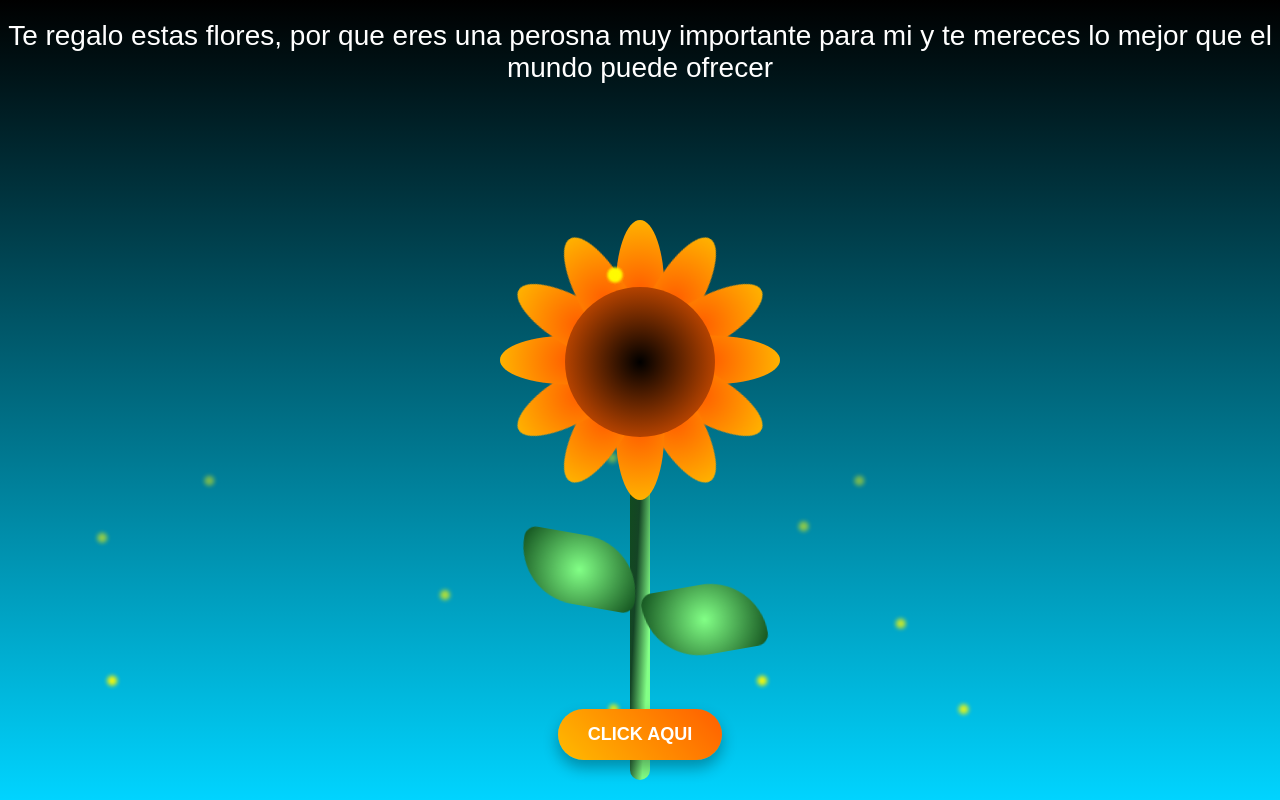
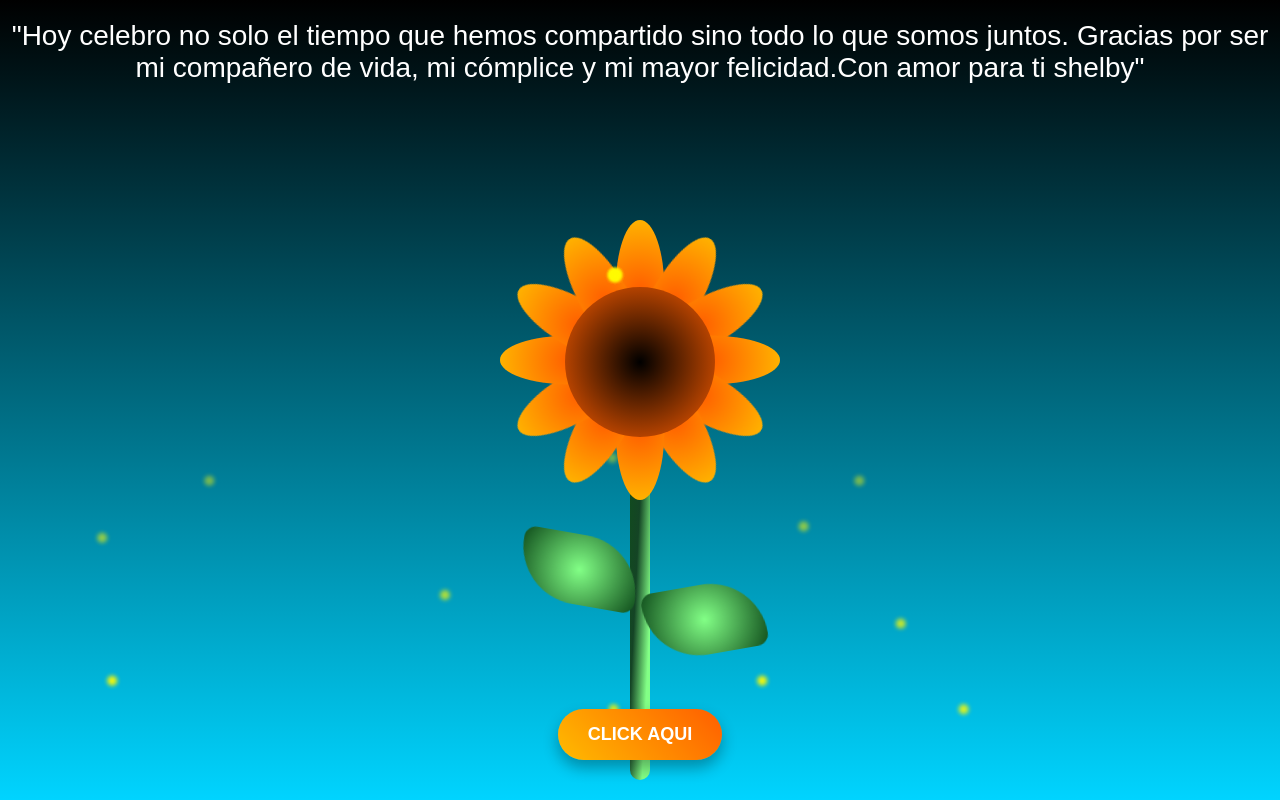
Before and after one commit to omrsifuentes-hub/flores1108, a plain HTML site: page flower.html in a window 1280 px wide. Drawn offline with Linux system fonts and the light colour scheme.

Commit message:
Add files via upload

```diff
--- a/flower.html
+++ b/flower.html
@@ -383,7 +383,7 @@
       id="id_audio"
       src="The Rains of Castamere (Red Wedding Version).mp3"
     ></audio>
-    <h1>Te regalo estas flores, por que eres una perosna muy importante para mi y te mereces lo mejor que el mundo puede ofrecer</h1>
+    <h1>"Hoy celebro no solo el tiempo que hemos compartido sino todo lo que somos juntos. Gracias por ser mi compañero de vida, mi cómplice y mi mayor felicidad.Con amor para ti shelby"</h1>
     <div class="sunflower">
       <div class="flower_wrapper">
         <div class="flower_stem"></div>
```
